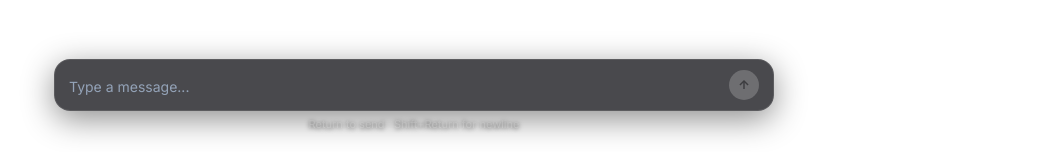
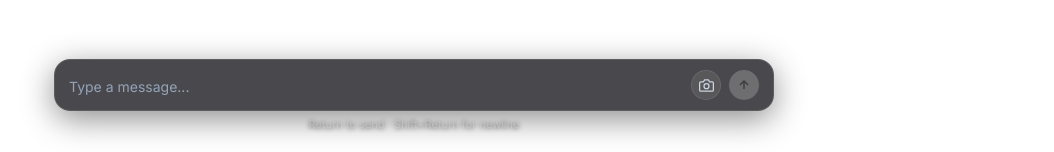
Before and after one commit to Siddharthakhandelwal/Veil, a React (Vite) app: page / in a window 1280 px wide. Shown: the part 645-797 px from the top of the page, without its empty margins (226-1280 px from the left). Built offline with nearby package versions, Linux system fonts and the light colour scheme; the HTML template or start-up script is replaced by a standard one.

Commit message:
feat: add full screen capture button and screenshot attachment to chat

```diff
--- a/electron/preload.js
+++ b/electron/preload.js
@@ -4,5 +4,6 @@ contextBridge.exposeInMainWorld('electronAPI', {
   minimize: () => ipcRenderer.send('window:minimize'),
   maximize: () => ipcRenderer.send('window:maximize'),
   close: () => ipcRenderer.send('window:close'),
+  captureScreen: () => ipcRenderer.invoke('capture-screen'),
   platform: process.platform,
 });
--- a/src/App.jsx
+++ b/src/App.jsx
@@ -3,6 +3,8 @@ import React, { useState, useRef, useEffect } from 'react';
 export function App() {
   const [messages, setMessages] = useState([]);
   const [input, setInput] = useState('');
+  const [attachedImage, setAttachedImage] = useState(null);
+  const [isCapturing, setIsCapturing] = useState(false);
   const [isTyping, setIsTyping] = useState(false);
   const textareaRef = useRef(null);
   const bottomRef = useRef(null);
@@ -10,7 +12,7 @@ export function App() {
   // Auto-scroll on new messages
   useEffect(() => {
     bottomRef.current?.scrollIntoView({ behavior: 'smooth' });
-  }, [messages, isTyping]);
+  }, [messages, isTyping, attachedImage]);
 
   // Auto-resize composer input
   useEffect(() => {
@@ -20,29 +22,68 @@ export function App() {
     }
   }, [input]);
 
-  const handleSend = (text) => {
-    const trimmed = text.trim();
-    if (!trimmed || isTyping) return;
+  const handleCaptureScreen = async () => {
+    if (isCapturing) return;
+    setIsCapturing(true);
+
+    try {
+      if (window.electronAPI?.captureScreen) {
+        const dataUrl = await window.electronAPI.captureScreen();
+        if (dataUrl) {
+          setAttachedImage(dataUrl);
+        }
+      } else {
+        // Fallback for browser preview testing
+        const canvas = document.createElement('canvas');
+        canvas.width = 640;
+        canvas.height = 360;
+        const ctx = canvas.getContext('2d');
+        ctx.fillStyle = '#141419';
+        ctx.fillRect(0, 0, canvas.width, canvas.height);
+        ctx.fillStyle = '#ffffff';
+        ctx.font = '16px Inter, sans-serif';
+        ctx.fillText('Browser Simulated Screen Capture', 50, 180);
+        setAttachedImage(canvas.toDataURL('image/png'));
+      }
+    } catch (err) {
+      console.error('Screenshot capture failed:', err);
+    } finally {
+      setIsCapturing(false);
+      textareaRef.current?.focus();
+    }
+  };
+
+  const handleSend = () => {
+    const trimmed = input.trim();
+    if ((!trimmed && !attachedImage) || isTyping) return;
 
     const time = new Date().toLocaleTimeString([], { hour: '2-digit', minute: '2-digit' });
+    const currentAttachment = attachedImage;
 
     const userMsg = {
       id: `u-${Date.now()}`,
       sender: 'user',
       text: trimmed,
+      image: currentAttachment,
       time,
     };
 
     setMessages((prev) => [...prev, userMsg]);
     setInput('');
+    setAttachedImage(null);
     setIsTyping(true);
 
     // Realistic minimal mock response
     setTimeout(() => {
-      let replyText = `I received: "${trimmed}".`;
+      let replyText = trimmed ? `I received: "${trimmed}".` : 'I have received your screenshot.';
       let codeSnippet = null;
       let language = null;
 
+      if (currentAttachment) {
+        replyText = trimmed
+          ? `I have analyzed the screen capture along with your request: "${trimmed}". The full screen capture was successfully processed.`
+          : 'I have received your full screen capture. Let me know if you would like me to inspect or extract any details.';
+      } else {
         const lower = trimmed.toLowerCase();
         if (lower.includes('code') || lower.includes('react') || lower.includes('function')) {
           replyText = 'Here is a clean implementation:';
@@ -59,6 +100,7 @@ export function App() {
           language = 'javascript';
         } else if (lower.includes('hello') || lower.includes('hi')) {
           replyText = 'Hello. Ready when you are.';
+        }
       }
 
       const botMsg = {
@@ -78,7 +120,7 @@ export function App() {
   const handleKeyDown = (e) => {
     if (e.key === 'Enter' && !e.shiftKey) {
       e.preventDefault();
-      handleSend(input);
+      handleSend();
     }
   };
 
@@ -131,7 +173,18 @@ export function App() {
             messages.map((m) => (
               <div key={m.id} className={`msg-row ${m.sender}`}>
                 <div className="msg-bubble">
-                  <div>{m.text}</div>
+                  {m.image && (
+                    <div className="msg-img-container">
+                      <img
+                        src={m.image}
+                        alt="Captured screenshot"
+                        className="msg-screenshot"
+                        onClick={() => window.open(m.image)}
+                        title="Click to view full image"
+                      />
+                    </div>
+                  )}
+                  {m.text && <div>{m.text}</div>}
                   {m.code && (
                     <div className="code-container">
                       <div className="code-top">
@@ -170,21 +223,61 @@ export function App() {
 
       {/* Bottom Floating Composer */}
       <div className="composer-dock">
+        {/* Attachment Pill preview before sending */}
+        {attachedImage && (
+          <div className="attachment-preview-bar">
+            <div className="attachment-badge">
+              <img src={attachedImage} alt="Attachment thumbnail" className="attachment-thumb" />
+              <span className="attachment-label">Screen capture attached</span>
+              <button
+                type="button"
+                className="remove-attachment-btn"
+                title="Remove screenshot"
+                onClick={() => setAttachedImage(null)}
+              >
+                ✕
+              </button>
+            </div>
+          </div>
+        )}
+
         <div className="composer-frame">
           <textarea
             ref={textareaRef}
             className="composer-input"
             rows={1}
-            placeholder="Type a message..."
+            placeholder={attachedImage ? 'Ask about this screenshot...' : 'Type a message...'}
             value={input}
             onChange={(e) => setInput(e.target.value)}
             onKeyDown={handleKeyDown}
             disabled={isTyping}
           />
+
+          <div className="composer-actions">
+            {/* Screenshot capture trigger */}
             <button
+              type="button"
+              className={`capture-btn ${isCapturing ? 'capturing' : ''}`}
+              title="Take full screen screenshot"
+              onClick={handleCaptureScreen}
+              disabled={isCapturing || isTyping}
+            >
+              {isCapturing ? (
+                <span className="capture-spinner" />
+              ) : (
+                <svg width="15" height="15" viewBox="0 0 24 24" fill="none" stroke="currentColor" strokeWidth="2">
+                  <path d="M23 19a2 2 0 0 1-2 2H3a2 2 0 0 1-2-2V8a2 2 0 0 1 2-2h4l2-3h6l2 3h4a2 2 0 0 1 2 2z" />
+                  <circle cx="12" cy="13" r="4" />
+                </svg>
+              )}
+            </button>
+
+            {/* Send button */}
+            <button
+              type="button"
               className="send-trigger"
-            disabled={!input.trim() || isTyping}
-            onClick={() => handleSend(input)}
+              disabled={(!input.trim() && !attachedImage) || isTyping}
+              onClick={handleSend}
               title="Send"
             >
               <svg width="14" height="14" viewBox="0 0 24 24" fill="none" stroke="currentColor" strokeWidth="2.5">
@@ -193,6 +286,7 @@ export function App() {
               </svg>
             </button>
           </div>
+        </div>
         <div className="dock-hint">Return to send · Shift+Return for newline</div>
       </div>
     </div>
--- a/src/index.css
+++ b/src/index.css
@@ -387,6 +387,123 @@ html, body, #root {
   color: var(--text-muted);
 }
 
+/* Attached screenshot in message stream */
+.msg-img-container {
+  margin-bottom: 8px;
+  border-radius: var(--radius-sm);
+  overflow: hidden;
+  max-width: 480px;
+  border: 1px solid var(--border-subtle);
+  background: rgba(0, 0, 0, 0.3);
+}
+
+.msg-screenshot {
+  width: 100%;
+  height: auto;
+  max-height: 280px;
+  object-fit: cover;
+  display: block;
+  cursor: pointer;
+  transition: opacity 150ms ease;
+}
+
+.msg-screenshot:hover {
+  opacity: 0.9;
+}
+
+/* Attachment preview bar above composer textarea */
+.attachment-preview-bar {
+  margin-bottom: 8px;
+  display: flex;
+  align-items: center;
+}
+
+.attachment-badge {
+  display: inline-flex;
+  align-items: center;
+  gap: 8px;
+  background: rgba(30, 30, 38, 0.85);
+  backdrop-filter: blur(16px);
+  -webkit-backdrop-filter: blur(16px);
+  padding: 4px 10px 4px 6px;
+  border-radius: var(--radius-md);
+  border: 1px solid var(--border-subtle);
+  font-size: 11px;
+  color: var(--text-secondary);
+  box-shadow: 0 4px 14px rgba(0, 0, 0, 0.3);
+}
+
+.attachment-thumb {
+  width: 24px;
+  height: 24px;
+  object-fit: cover;
+  border-radius: 4px;
+  border: 1px solid rgba(255, 255, 255, 0.15);
+}
+
+.remove-attachment-btn {
+  background: transparent;
+  border: none;
+  color: var(--text-muted);
+  cursor: pointer;
+  font-size: 11px;
+  padding: 2px 4px;
+  border-radius: 3px;
+  transition: color 150ms ease;
+}
+
+.remove-attachment-btn:hover {
+  color: #ef4444;
+}
+
+.composer-actions {
+  display: flex;
+  align-items: center;
+  gap: 8px;
+  flex-shrink: 0;
+}
+
+.capture-btn {
+  width: 30px;
+  height: 30px;
+  border-radius: var(--radius-full);
+  background: rgba(255, 255, 255, 0.08);
+  border: 1px solid var(--border-subtle);
+  color: var(--text-secondary);
+  cursor: pointer;
+  display: flex;
+  align-items: center;
+  justify-content: center;
+  transition: all 150ms ease;
+}
+
+.capture-btn:hover:not(:disabled) {
+  background: rgba(255, 255, 255, 0.16);
+  color: #ffffff;
+  border-color: rgba(255, 255, 255, 0.25);
+  transform: translateY(-1px);
+}
+
+.capture-btn:disabled {
+  opacity: 0.3;
+  cursor: not-allowed;
+}
+
+.capture-spinner {
+  width: 12px;
+  height: 12px;
+  border: 2px solid rgba(255, 255, 255, 0.2);
+  border-top-color: #ffffff;
+  border-radius: 50%;
+  animation: spin 0.6s linear infinite;
+}
+
+@keyframes spin {
+  to {
+    transform: rotate(360deg);
+  }
+}
+
 .send-trigger {
   width: 30px;
   height: 30px;
```
Also changed, not shown: electron/main.js (+35 -1 lines). Lines whose indentation alone changed are shown as unchanged.
